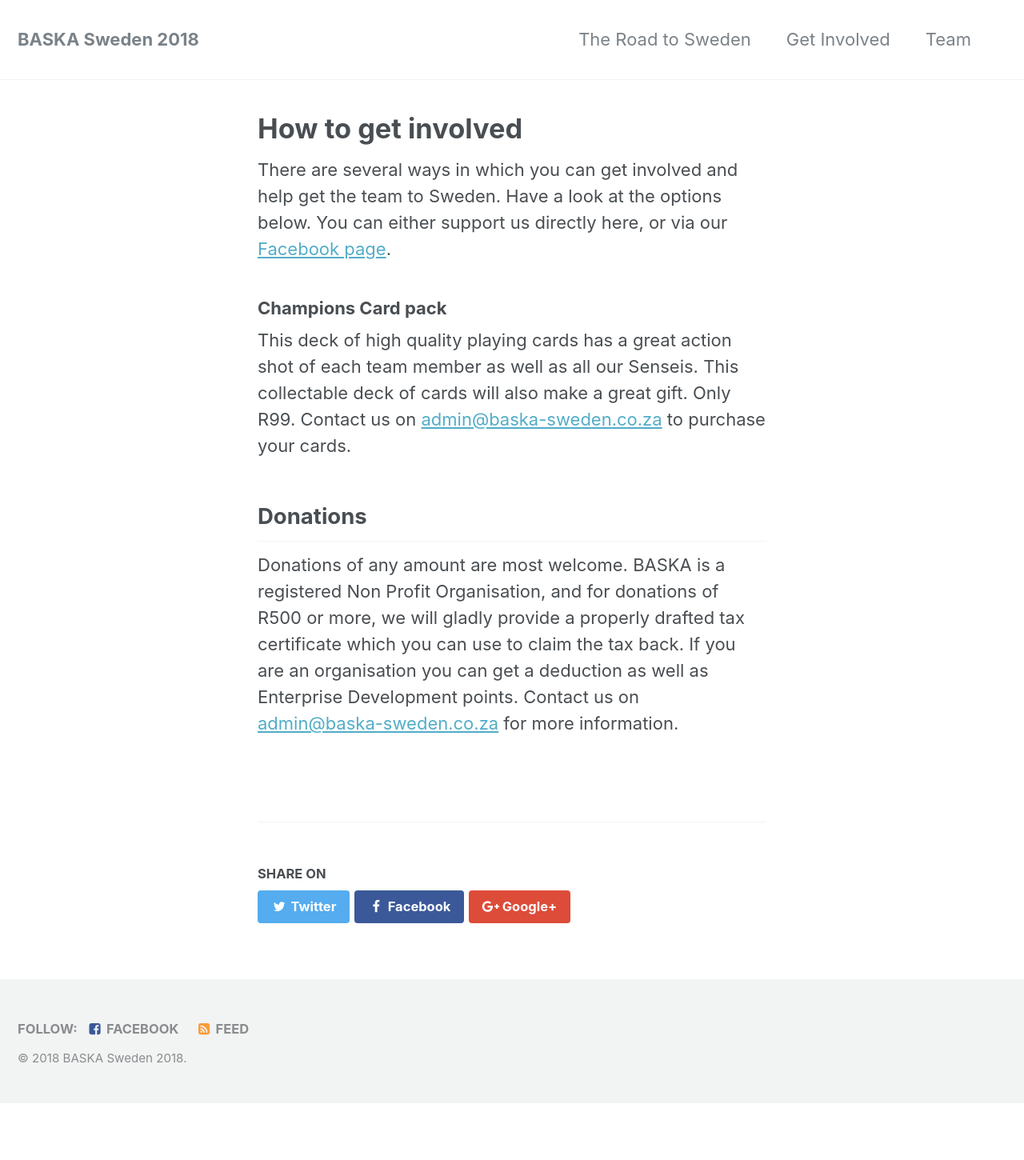
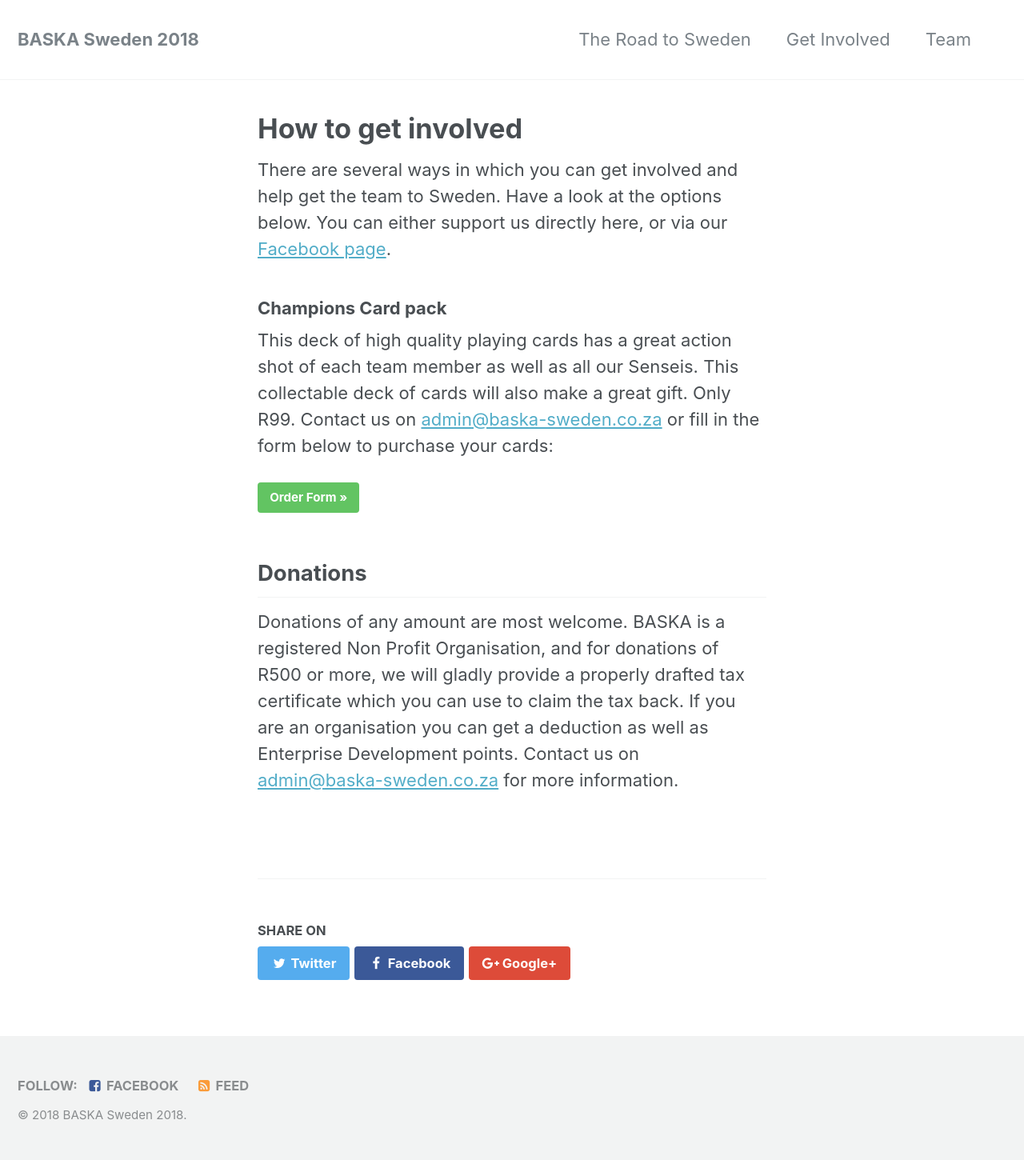
Before and after one commit to BASKA-SA/baska-sweden.co.za, a Jekyll site: the page built from _pages/get-involved.md, in a window 1280 px wide. Shown: the whole page at 80% size. Built offline with Jekyll 4.4.1, drawn with Linux system fonts in a browser that asks for light colours; before the commit the page ends 1379 px from its top, so only the background shows below that.

Commit message:
Added order form link

```diff
--- a/_pages/get-involved.md
+++ b/_pages/get-involved.md
@@ -10,7 +10,9 @@ here, or via our [Facebook page](https://www.facebook.com/Baska-Sweden-2018-1427
 ### Champions Card pack
 This deck of high quality playing cards has a great action shot of each team
 member as well as all our Senseis. This collectable deck of cards will also
-make a great gift. Only R99. Contact us on [admin@baska-sweden.co.za](mailto:admin@baska-sweden.co.za) to purchase your cards.
+make a great gift. Only R99. Contact us on [admin@baska-sweden.co.za](mailto:admin@baska-sweden.co.za) or fill in the form below to purchase your cards:
+
+[Order Form >>](https://docs.google.com/forms/d/e/1FAIpQLSe69eO89aGfjMKQGKyXCxKYujk1CHV_cxDB5cMITNFN8oMq4w/viewform?usp=pp_url&entry.1293732567=1){: .btn .btn--success .btn--small}
 
 <!--
 ### Supporter's Pack
```
